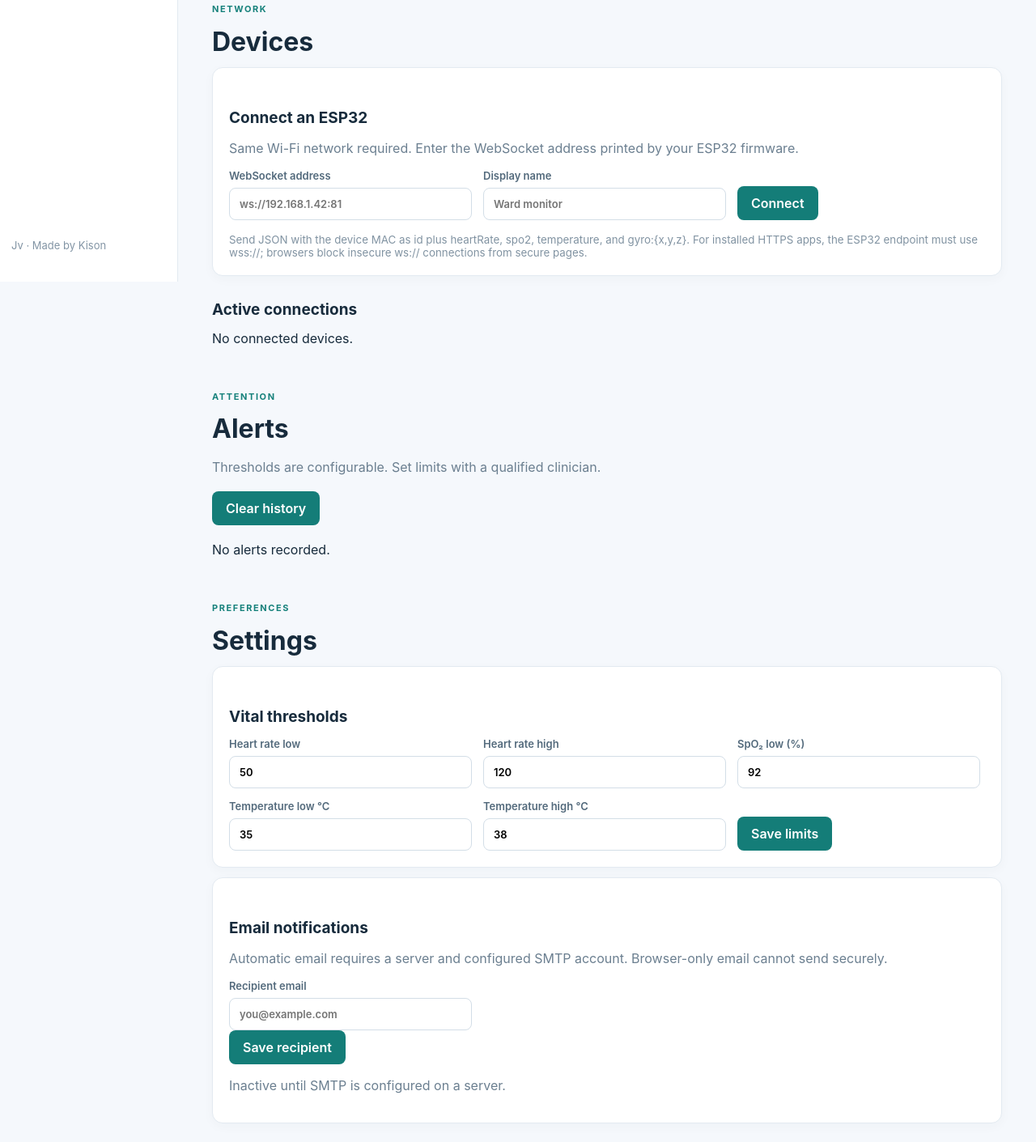
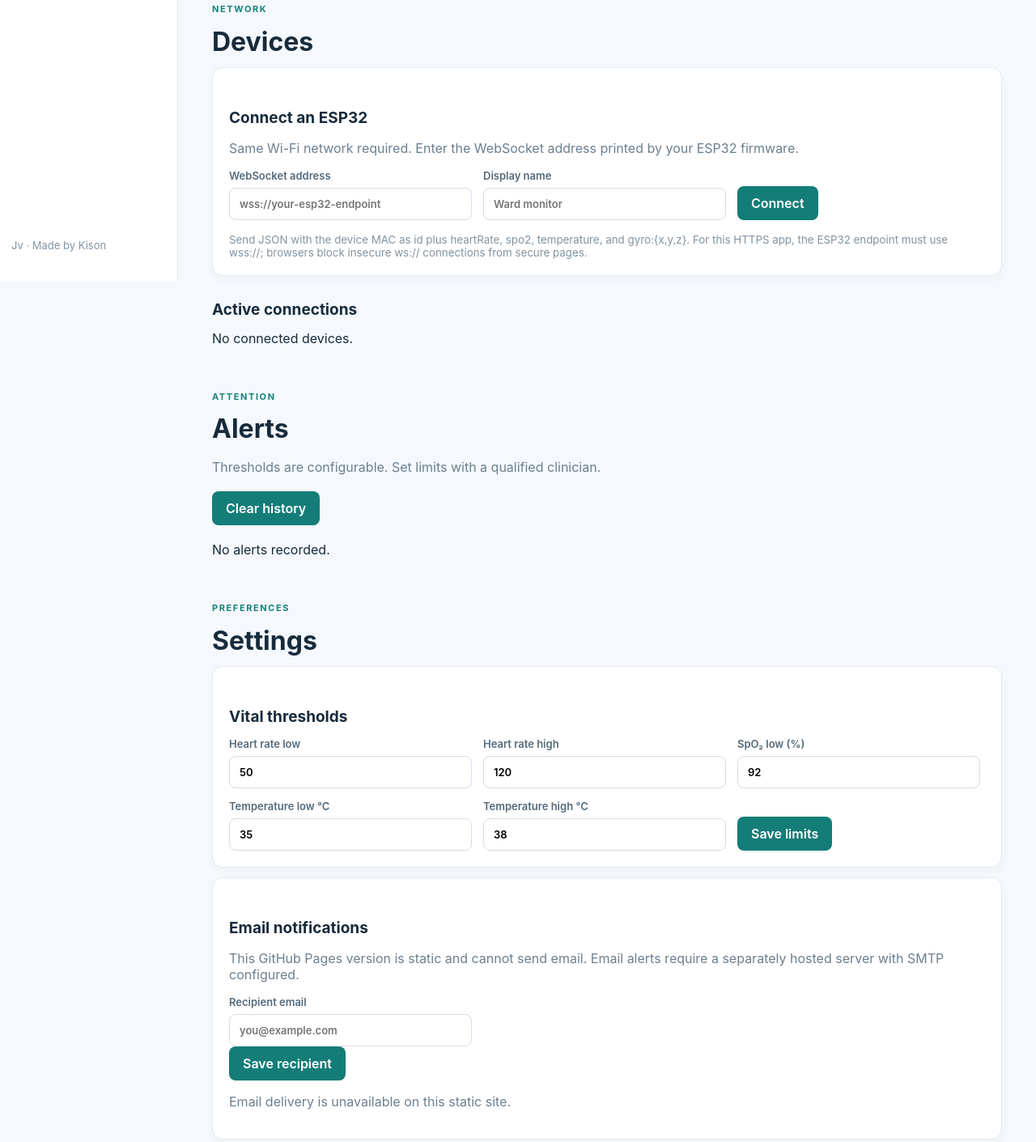
Before and after one commit to just-for-fun-ai/medweb, a website: page index.html in a window 1280 px wide. Shown: the part 452-1863 px from the top of the page at 81% size. Drawn offline with Linux system fonts and the light colour scheme.

Commit message:
Clarify email setup for static Pages deployment

```diff
--- a/index.html
+++ b/index.html
@@ -3,7 +3,7 @@
 <body><header><a class="brand" href="#overview"><b class="logo">Jv</b><span><strong>MedWeb</strong><small>LIVE CARE MONITOR</small></span></a><span><i id="dot"></i><b id="status">No devices connected</b> <button id="sound">◖))</button><button id="install" hidden>Install app</button></span></header>
 <aside><a href="#overview">▦ Overview</a><a href="#devices">⌁ Devices</a><a href="#alerts">♡ Alerts <b id="count">0</b></a><a href="#settings">⚙ Settings</a><p>Jv · Made by Kison</p></aside><main>
 <section id="overview"><p class="eyebrow">PATIENT MONITORING</p><h1>Live overview</h1><p>Live readings from connected ESP32 devices on your Wi-Fi.</p><div id="empty" class="panel">No live devices yet. <a href="#devices">Connect an ESP32 →</a></div><div id="vitals"></div><h2>Connected monitors</h2><div id="summary"></div></section>
-<section id="devices"><p class="eyebrow">NETWORK</p><h1>Devices</h1><article class="panel"><h2>Connect an ESP32</h2><p>Same Wi-Fi network required. Enter the WebSocket address printed by your ESP32 firmware.</p><form id="connect"><label>WebSocket address<input id="url" type="url" placeholder="ws://192.168.1.42:81" required></label><label>Display name<input id="name" placeholder="Ward monitor" required></label><button>Connect</button></form><p id="msg"></p><small>Send JSON with the device MAC as id plus heartRate, spo2, temperature, and gyro:{x,y,z}. For installed HTTPS apps, the ESP32 endpoint must use wss://; browsers block insecure ws:// connections from secure pages.</small></article><h2>Active connections</h2><div id="list">No connected devices.</div></section>
+<section id="devices"><p class="eyebrow">NETWORK</p><h1>Devices</h1><article class="panel"><h2>Connect an ESP32</h2><p>Same Wi-Fi network required. Enter the WebSocket address printed by your ESP32 firmware.</p><form id="connect"><label>WebSocket address<input id="url" type="url" placeholder="wss://your-esp32-endpoint" required></label><label>Display name<input id="name" placeholder="Ward monitor" required></label><button>Connect</button></form><p id="msg"></p><small>Send JSON with the device MAC as id plus heartRate, spo2, temperature, and gyro:{x,y,z}. For this HTTPS app, the ESP32 endpoint must use wss://; browsers block insecure ws:// connections from secure pages.</small></article><h2>Active connections</h2><div id="list">No connected devices.</div></section>
 <section id="alerts"><p class="eyebrow">ATTENTION</p><h1>Alerts</h1><p>Thresholds are configurable. Set limits with a qualified clinician.</p><button id="clear">Clear history</button><div id="feed">No alerts recorded.</div></section>
-<section id="settings"><p class="eyebrow">PREFERENCES</p><h1>Settings</h1><article class="panel"><h2>Vital thresholds</h2><form id="limits"><label>Heart rate low<input name="lo" type="number" value="50"></label><label>Heart rate high<input name="hi" type="number" value="120"></label><label>SpO₂ low (%)<input name="o2" type="number" value="92"></label><label>Temperature low °C<input name="tl" type="number" step=".1" value="35"></label><label>Temperature high °C<input name="th" type="number" step=".1" value="38"></label><button>Save limits</button></form></article><article class="panel"><h2>Email notifications</h2><p>Automatic email requires a server and configured SMTP account. Browser-only email cannot send securely.</p><label>Recipient email<input id="email" type="email" placeholder="you@example.com"></label><button id="saveEmail">Save recipient</button><p id="mail">Inactive until SMTP is configured on a server.</p></article></section>
+<section id="settings"><p class="eyebrow">PREFERENCES</p><h1>Settings</h1><article class="panel"><h2>Vital thresholds</h2><form id="limits"><label>Heart rate low<input name="lo" type="number" value="50"></label><label>Heart rate high<input name="hi" type="number" value="120"></label><label>SpO₂ low (%)<input name="o2" type="number" value="92"></label><label>Temperature low °C<input name="tl" type="number" step=".1" value="35"></label><label>Temperature high °C<input name="th" type="number" step=".1" value="38"></label><button>Save limits</button></form></article><article class="panel"><h2>Email notifications</h2><p>This GitHub Pages version is static and cannot send email. Email alerts require a separately hosted server with SMTP configured.</p><label>Recipient email<input id="email" type="email" placeholder="you@example.com"></label><button id="saveEmail">Save recipient</button><p id="mail">Email delivery is unavailable on this static site.</p></article></section>
 <footer>JV MedWeb · Made by Kison · <a href="mailto:beingkiran777@gmail.com">Help &amp; support</a></footer></main><script src="app.js"></script><script src="install.js"></script><script>if('serviceWorker'in navigator)window.addEventListener('load',()=>navigator.serviceWorker.register('./sw.js').catch(console.error));</script></body></html>
```
